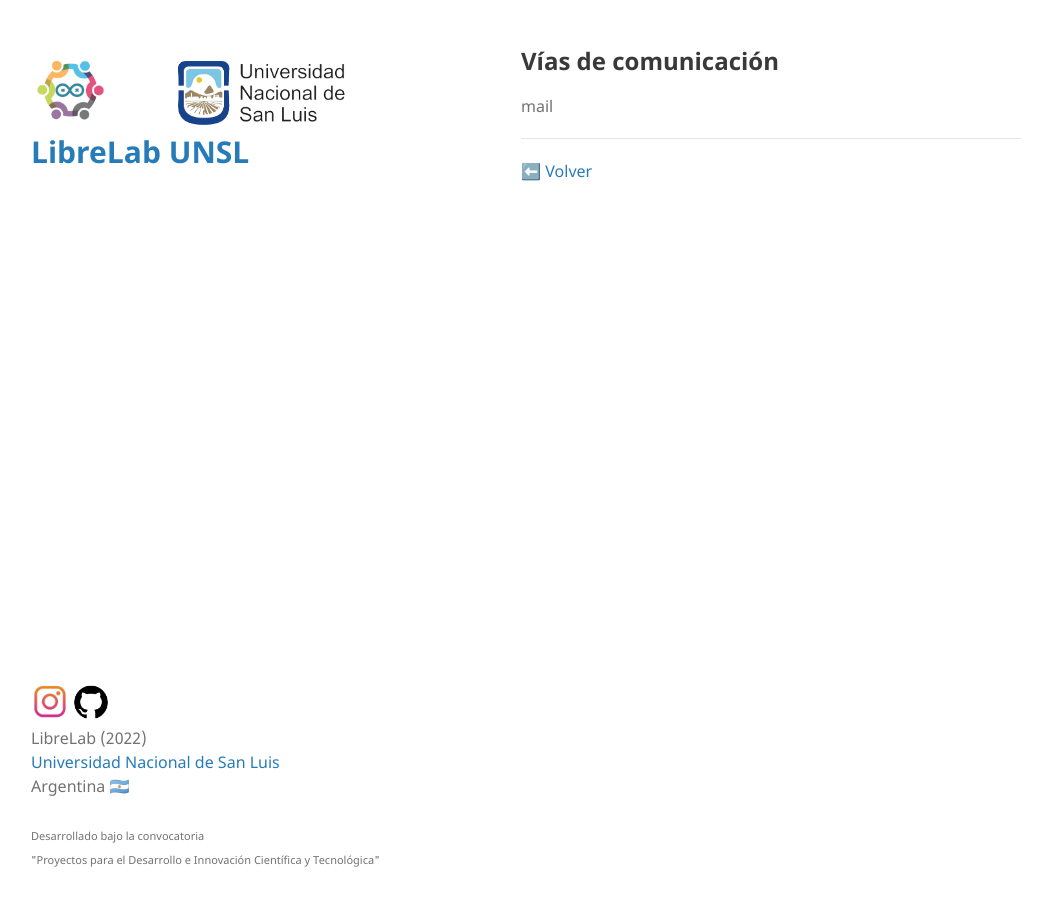
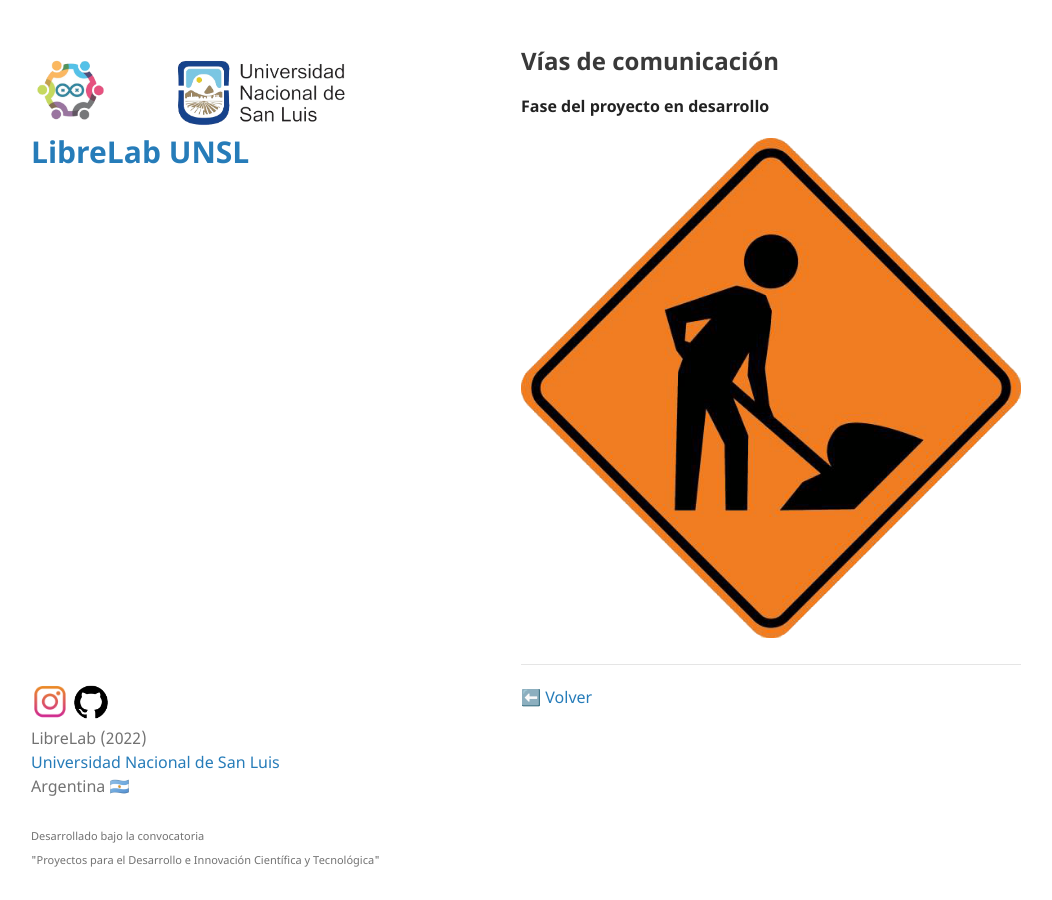
Before and after one commit to labunsl/labunsl.github.io, a Jekyll site: the page built from Adquirir.md, in a window 1280 px wide. Shown: the whole page, without its empty margins (69-1121 px from the left). Built offline with Jekyll 4.4.1, drawn with Linux system fonts in a browser that asks for light colours.

Commit message:
progreso

```diff
--- a/Adquirir.md
+++ b/Adquirir.md
@@ -5,7 +5,9 @@
 
 ## Vías de comunicación
 
-mail
+**Fase del proyecto en desarrollo**
+
+![imagen](https://labunsl.github.io/assets/img/progreso.png)
 
 
 
```
Also changed, not shown: assets/img/librelab.png, assets/img/progreso.png (added).
